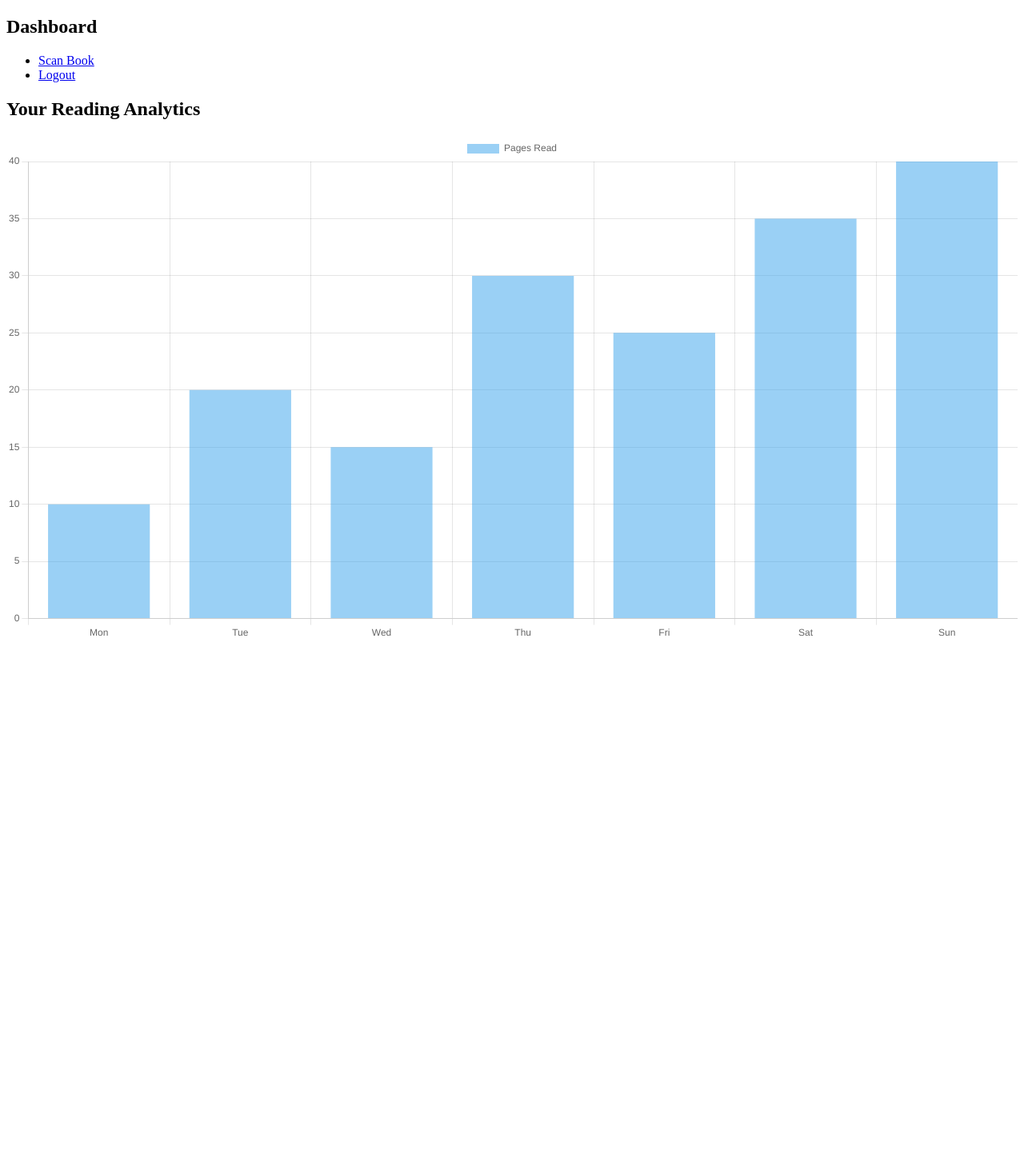
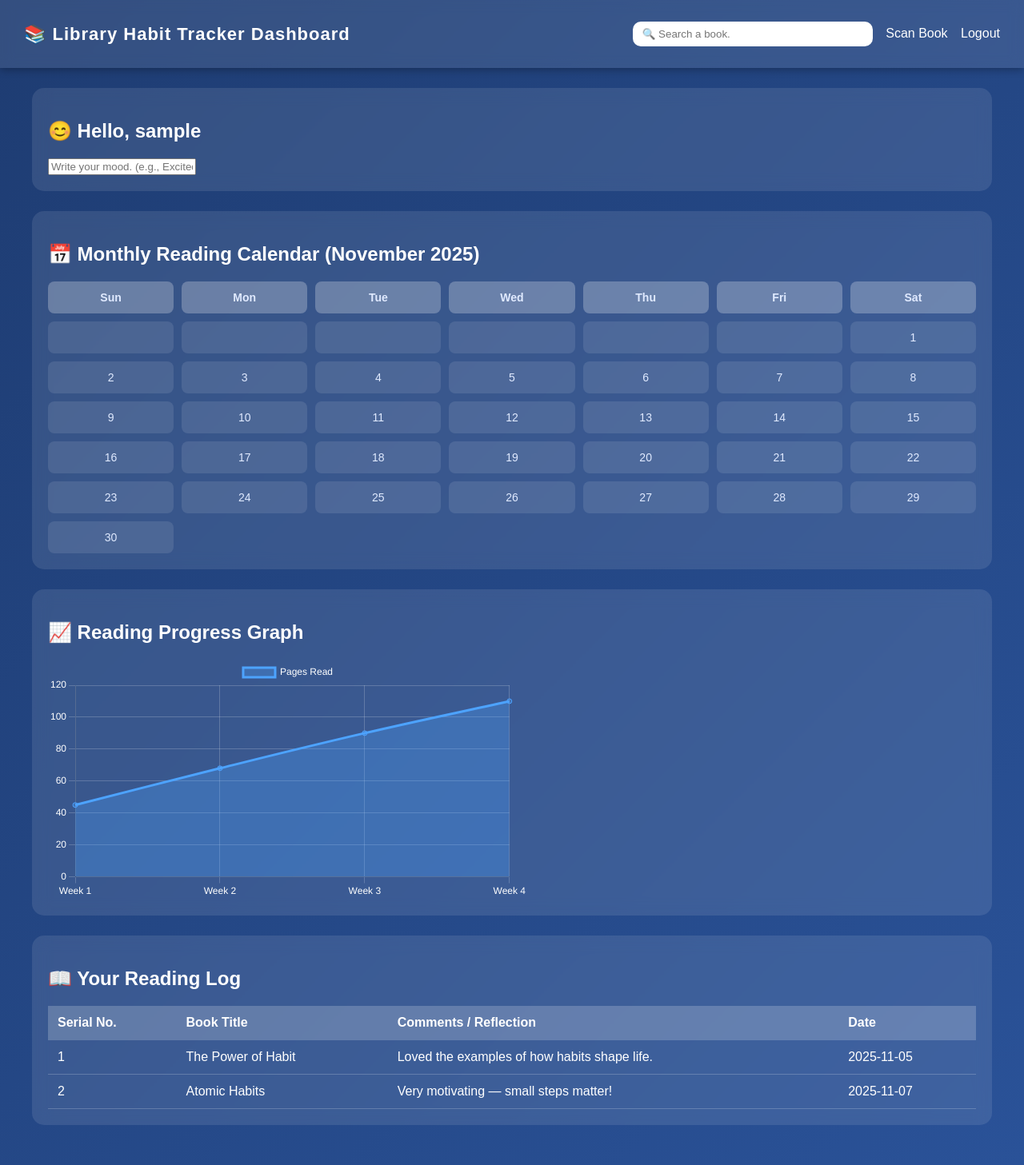
Before and after one commit to prachisingh8329-netizen/library-habit-tracker, a Flask app: page /dashboard in a window 1280 px wide. Shown: the whole page at 80% size. Before the commit the page ends 796 px from the top, so only its background shows below. Run offline with Flask 3, Linux system fonts and the light colour scheme; the visitor is signed in with stand-in values (Sample User, id 1).

Commit message:
Update dashboard.html

```diff
--- a/templates/dashboard.html
+++ b/templates/dashboard.html
@@ -1,46 +1,115 @@
 <!DOCTYPE html>
 <html lang="en">
 <head>
-    <meta charset="UTF-8">
-    <meta name="viewport" content="width=device-width, initial-scale=1.0">
+  <meta charset="utf-8">
   <title>Dashboard | Library Habit Tracker</title>
-
-    <link rel="stylesheet" href="{{ url_for('static', filename='css/style.css') }}">
+  <meta name="viewport" content="width=device-width, initial-scale=1">
   <script src="https://cdn.jsdelivr.net/npm/chart.js"></script>
+  <style>
+    /* same CSS snippet as your dashboard file for identical UI */
+    * { box-sizing: border-box; font-family: "Poppins", sans-serif; }
+    body { margin: 0; background: linear-gradient(135deg, #1e3c72, #2a5298); color: #fff; min-height: 100vh; overflow-x: hidden; }
+    header { display:flex; justify-content:space-between; align-items:center; background: rgba(255,255,255,0.1); padding:15px 30px; backdrop-filter: blur(8px); box-shadow:0 2px 10px rgba(0,0,0,0.3); }
+    header h1 { font-size:22px; letter-spacing:1px; }
+    header input[type="text"] { padding:8px 12px; border-radius:10px; border:none; width:220px; }
+    .container { padding:25px 40px; }
+    .section { background: rgba(255,255,255,0.1); border-radius:15px; padding:20px; margin-bottom:25px; backdrop-filter: blur(10px); }
+    .calendar { display:grid; grid-template-columns:repeat(7,1fr); gap:10px; text-align:center; color:#e0eaff; }
+    .calendar div { background: rgba(255,255,255,0.1); border-radius:8px; padding:12px 0; font-size:14px; }
+    .calendar .header { font-weight:bold; background: rgba(255,255,255,0.25); }
+    table { width:100%; border-collapse:collapse; color:#fff; margin-top:10px; }
+    th, td { text-align:left; padding:12px; border-bottom:1px solid rgba(255,255,255,0.2); }
+    th { background: rgba(255,255,255,0.2); }
+    tr:hover { background: rgba(255,255,255,0.1); }
+    #bookSearch { width:300px; padding:8px 12px; border-radius:10px; border:none; }
+  </style>
 </head>
-
 <body>
-
   <header>
-        <nav class="navbar">
-            <h2>Dashboard</h2>
-            <ul>
-                <li><a href="/scan-book">Scan Book</a></li>
-                <li><a href="/">Logout</a></li>
-            </ul>
-        </nav>
+    <h1>📚 Library Habit Tracker Dashboard</h1>
+    <div>
+      <input id="bookSearch" type="text" placeholder="🔍 Search a book.">
+      <a href="/scan-book" style="margin-left:12px; color:#fff; text-decoration:none;">Scan Book</a>
+      <a href="/logout" style="margin-left:12px; color:#fff; text-decoration:none;">Logout</a>
+    </div>
   </header>
 
-    <section class="dashboard-section">
-        <h2>Your Reading Analytics</h2>
+  <div class="container">
+    <div class="section mood-section">
+      <h2>😊 Hello, <span id="userName">{{ user_name }}</span></h2>
+      <input placeholder="Write your mood. (e.g., Excited to read!)">
+    </div>
 
+    <div class="section">
+      <h2>📅 Monthly Reading Calendar (November 2025)</h2>
+      <div class="calendar" id="calendar"></div>
+    </div>
+
+    <div class="section">
+      <h2>📈 Reading Progress Graph</h2>
+      <div style="width:100%;height:300px;">
         <canvas id="readingChart"></canvas>
+      </div>
+    </div>
+
+    <div class="section">
+      <h2>📖 Your Reading Log</h2>
+      <table id="bookTable">
+        <thead>
+          <tr><th>Serial No.</th><th>Book Title</th><th>Comments / Reflection</th><th>Date</th></tr>
+        </thead>
+        <tbody>
+          <tr><td>1</td><td>The Power of Habit</td><td>Loved the examples of how habits shape life.</td><td>2025-11-05</td></tr>
+          <tr><td>2</td><td>Atomic Habits</td><td>Very motivating — small steps matter!</td><td>2025-11-07</td></tr>
+        </tbody>
+      </table>
+    </div>
+
+  </div>
 
   <script>
+    // Calendar generation (same logic)
+    const calendarContainer = document.getElementById('calendar');
+    const daysOfWeek = ["Sun","Mon","Tue","Wed","Thu","Fri","Sat"];
+    const daysInMonth = 30;
+    const startDay = 6;
+    calendarContainer.innerHTML = "";
+    daysOfWeek.forEach(day => { const d = document.createElement("div"); d.textContent = day; d.classList.add("header"); calendarContainer.appendChild(d); });
+    for (let i = 0; i < startDay; i++) calendarContainer.appendChild(document.createElement("div"));
+    for (let d = 1; d <= daysInMonth; d++){ const dv = document.createElement("div"); dv.textContent = d; calendarContainer.appendChild(dv); }
+
+    // Chart
     const ctx = document.getElementById('readingChart').getContext('2d');
     new Chart(ctx, {
-                type: 'bar',
+      type: 'line',
       data: {
-                    labels: ['Mon','Tue','Wed','Thu','Fri','Sat','Sun'],
+        labels: ["Week 1", "Week 2", "Week 3", "Week 4"],
         datasets: [{
           label: 'Pages Read',
-                        data: [10, 20, 15, 30, 25, 35, 40]
+          data: [45, 68, 90, 110],
+          borderColor: '#4da3ff',
+          backgroundColor: 'rgba(77,163,255,0.3)',
+          fill: true,
+          tension: 0.4
         }]
+      },
+      options: {
+        scales: {
+          y: { beginAtZero:true, ticks:{ color:"#fff" }, grid:{ color:"rgba(255,255,255,0.2)"} },
+          x: { ticks:{ color:"#fff" }, grid:{ color:"rgba(255,255,255,0.2)"} }
+        },
+        plugins: { legend:{ labels:{ color:"#fff" } } }
       }
+    });
+
+    // Search filter
+    document.getElementById('bookSearch').addEventListener('input', function(){
+      const filter = this.value.toLowerCase();
+      document.querySelectorAll("#bookTable tbody tr").forEach(row => {
+        row.style.display = row.textContent.toLowerCase().includes(filter) ? "" : "none";
+      });
     });
   </script>
 
-    </section>
-
 </body>
 </html>
```
Lines whose indentation alone changed are shown as unchanged.
